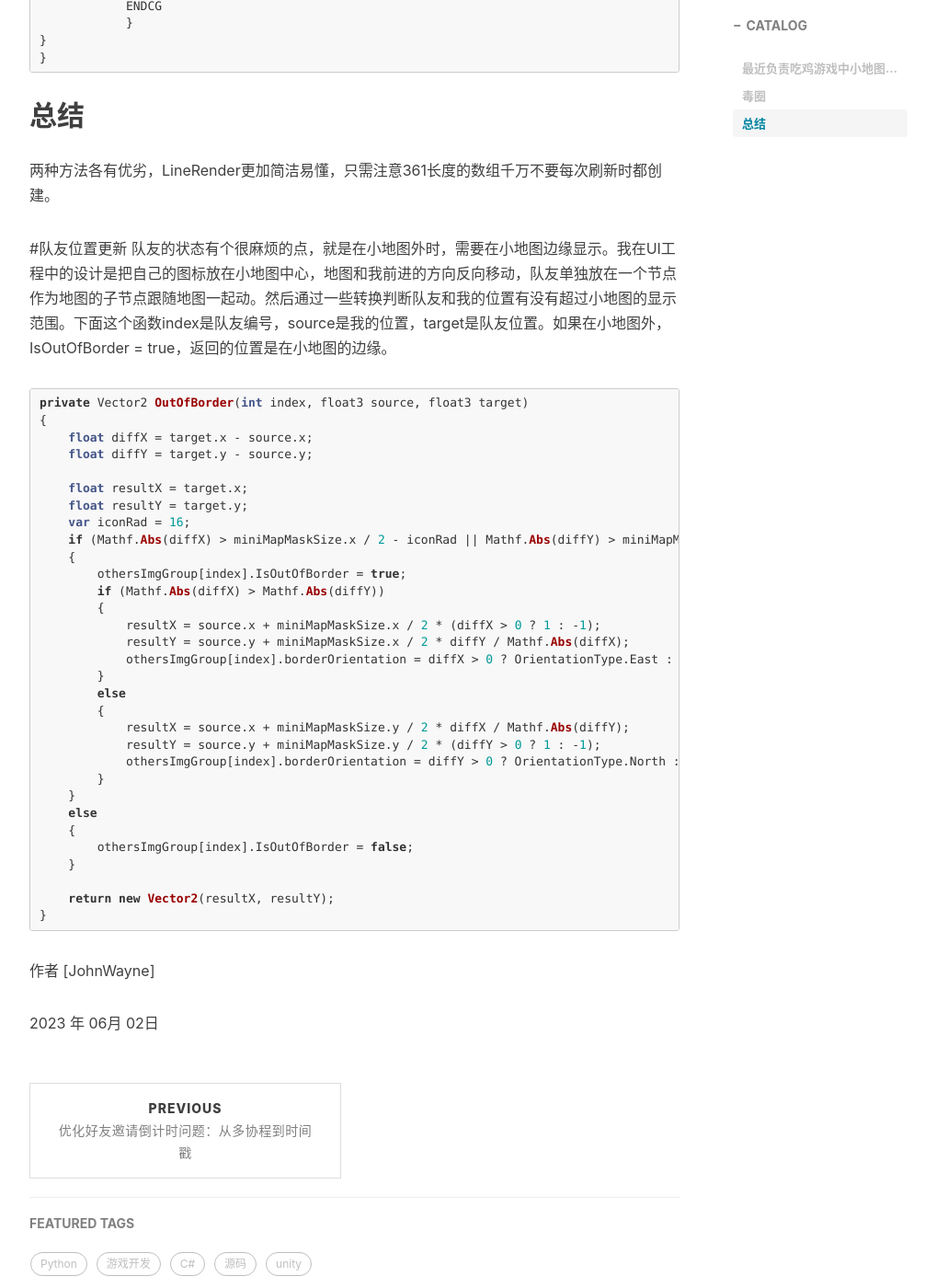
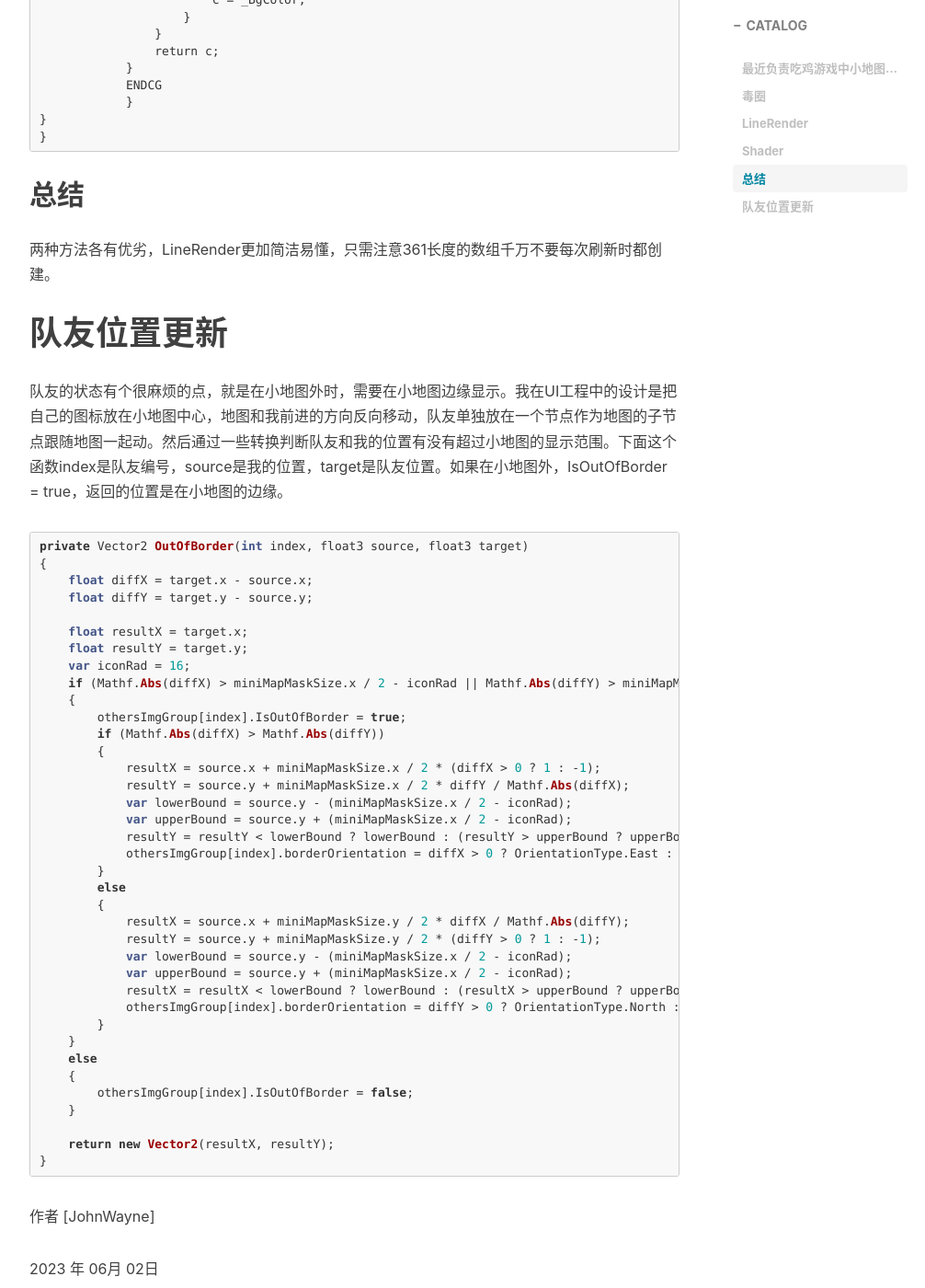
Before and after one commit to johnwayne1995/johnwayne1995.github.io, a Jekyll site: the page built from _posts/2023-06-02-吃鸡游戏中小地图的实现.md, in a window 1280 px wide and 1400 px high, scrolled down 2716 px. Shown: the whole window at 92% size, without its empty margins (233-1239 px from the left). Built offline with Jekyll 4.4.1, drawn with Linux system fonts in a browser that asks for light colours; nearby versions of some CDN libraries; comment, search, counter and statistics services are not loaded; some of the changed text lies outside the part shown.

Commit message:
Update 2023-06-02-吃鸡游戏中小地图的实现.md

````diff
--- a/_posts/2023-06-02-吃鸡游戏中小地图的实现.md
+++ b/_posts/2023-06-02-吃鸡游戏中小地图的实现.md
@@ -17,7 +17,7 @@
 
 # 毒圈
 首先，毒圈不可以用图片实现，缩放后不能保证圈的宽度，而且缩小后分辨率低到看不清圈。最开始我用LineRender来画圈，后来发现用shader实现更好。
-##LineRender
+## LineRender
 ```cs
 private static int segments = 360;
 private static int pointCount = segments + 1;
@@ -42,7 +42,7 @@
 }
 ```
 LineRender本来是画线段的，而且可以替换材质，进圈最近的虚线就是用LineRender实现的,后来想到圆也可以用线段组成，在网上也看到了相关实现方法。但毕竟这种实现需要开辟数组，为了极致性能，可以写个shader，传半径和圆心坐标。
-##Shader
+## Shader
 ```shader
 Shader "Unlit/CircleSeletor"
 {
@@ -125,7 +125,7 @@
 ## 总结
 两种方法各有优劣，LineRender更加简洁易懂，只需注意361长度的数组千万不要每次刷新时都创建。
 
-#队友位置更新
+# 队友位置更新
 队友的状态有个很麻烦的点，就是在小地图外时，需要在小地图边缘显示。我在UI工程中的设计是把自己的图标放在小地图中心，地图和我前进的方向反向移动，队友单独放在一个节点作为地图的子节点跟随地图一起动。然后通过一些转换判断队友和我的位置有没有超过小地图的显示范围。下面这个函数index是队友编号，source是我的位置，target是队友位置。如果在小地图外，IsOutOfBorder = true，返回的位置是在小地图的边缘。
 ```cs
 private Vector2 OutOfBorder(int index, float3 source, float3 target)
@@ -143,12 +143,18 @@
         {
             resultX = source.x + miniMapMaskSize.x / 2 * (diffX > 0 ? 1 : -1);
             resultY = source.y + miniMapMaskSize.x / 2 * diffY / Mathf.Abs(diffX);
+            var lowerBound = source.y - (miniMapMaskSize.x / 2 - iconRad);
+            var upperBound = source.y + (miniMapMaskSize.x / 2 - iconRad);
+            resultY = resultY < lowerBound ? lowerBound : (resultY > upperBound ? upperBound : inputValue);
             othersImgGroup[index].borderOrientation = diffX > 0 ? OrientationType.East : OrientationType.West;
         }
         else
         {
             resultX = source.x + miniMapMaskSize.y / 2 * diffX / Mathf.Abs(diffY);
             resultY = source.y + miniMapMaskSize.y / 2 * (diffY > 0 ? 1 : -1);
+            var lowerBound = source.y - (miniMapMaskSize.x / 2 - iconRad);
+            var upperBound = source.y + (miniMapMaskSize.x / 2 - iconRad);
+            resultX = resultX < lowerBound ? lowerBound : (resultX > upperBound ? upperBound : inputValue);
             othersImgGroup[index].borderOrientation = diffY > 0 ? OrientationType.North : OrientationType.South;
         }
     }
````
